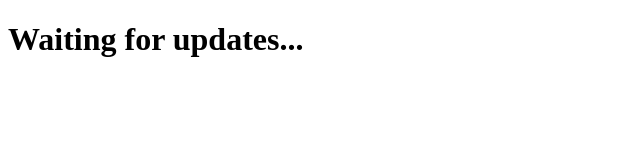
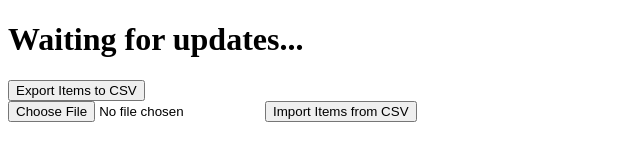
Before and after one commit to edwardsandyj/edutechmgmt, a plain HTML site: page index.html in a window 1280 px wide. Shown: the whole page, without its empty margins (0-640 px from the left). Drawn offline with nearby package versions, Linux system fonts and the light colour scheme.

Commit message:
Update index.html

```diff
--- a/index.html
+++ b/index.html
@@ -11,6 +11,16 @@
 <body>
   <div id="app">
     <h1>{{ message }}</h1>
+
+    <!-- Export and Import Form -->
+    <form @submit.prevent="exportItems">
+      <button type="submit">Export Items to CSV</button>
+    </form>
+
+    <form @submit.prevent="importItems">
+      <input type="file" accept=".csv" @change="handleFileChange" required />
+      <button type="submit">Import Items from CSV</button>
+    </form>
   </div>
 
   <script>
@@ -18,22 +28,44 @@
     new Vue({
       el: '#app',
       data: {
-        message: 'Waiting for updates...'
+        message: 'Waiting for updates...',
+        file: null,
       },
-      created() {
-        // WebSocket connection
-        const socket = new WebSocket('ws://localhost:8080/ws');
+      methods: {
+        exportItems() {
+          // Send a request to the server to trigger export
+          fetch('/export').then(response => {
+            if (response.ok) {
+              this.message = 'Export successful!';
+            } else {
+              this.message = 'Export failed.';
+            }
+          });
+        },
+        importItems() {
+          if (this.file) {
+            // Send a request to the server to trigger import
+            const formData = new FormData();
+            formData.append('file', this.file);
 
-        // Handle messages from the server
-        socket.addEventListener('message', (event) => {
-          this.message = event.data;
-        });
-
-        // Handle WebSocket errors
-        socket.addEventListener('error', (event) => {
-          console.error('WebSocket error:', event);
-        });
-      }
+            fetch('/import', {
+              method: 'POST',
+              body: formData,
+            }).then(response => {
+              if (response.ok) {
+                this.message = 'Import successful!';
+              } else {
+                this.message = 'Import failed.';
+              }
+            });
+          } else {
+            this.message = 'Please select a CSV file.';
+          }
+        },
+        handleFileChange(event) {
+          this.file = event.target.files[0];
+        },
+      },
     });
   </script>
 </body>
```
